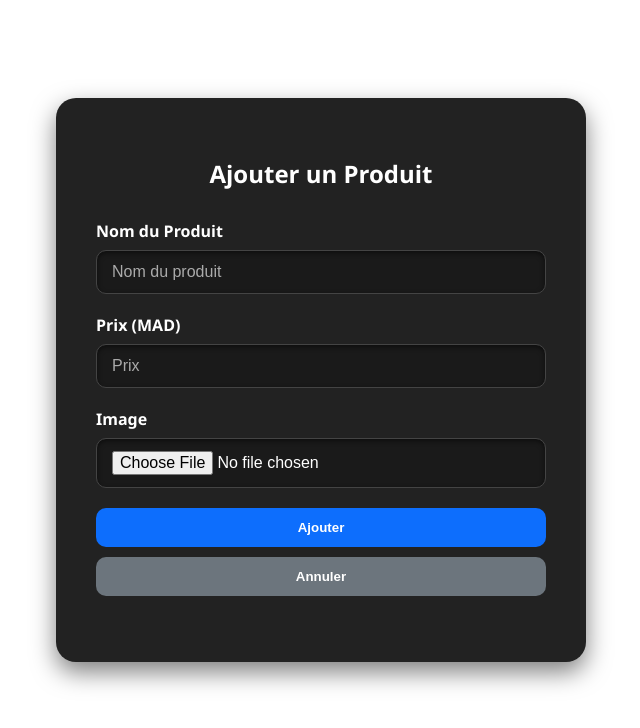
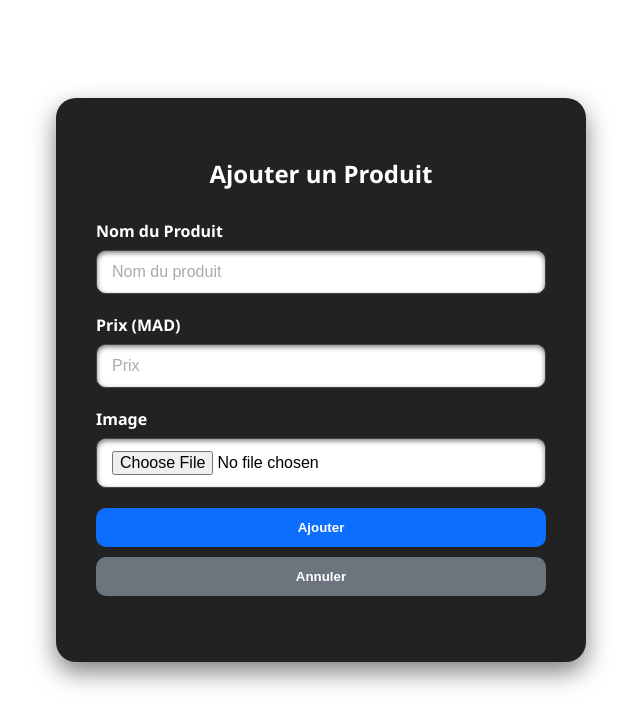
Before and after one commit to salmaoubraim/Projet-de-stage-initiation, a PHP site: page /VIEWS/ADMIN/ajouter_product.php in a window 1280 px wide. Shown: the part 72-800 px from the top of the page, without its empty margins (319-959 px from the left). Run offline with PHP 8.4, Linux system fonts and the light colour scheme.

Commit message:
mise à jour du projet

```diff
--- a/VIEWS/ADMIN/ajouter_product.php
+++ b/VIEWS/ADMIN/ajouter_product.php
@@ -81,8 +81,8 @@ body {
     margin-bottom: 20px;
     border-radius: 10px;
     border: 1px solid #444;
-    background: #1a1a1a;
-    color: #fff;
+    background: white;
+    color: black;
     box-shadow: inset 0 2px 5px rgba(0,0,0,0.5);
     font-size: 16px;
     transition: all 0.3s ease;
@@ -90,7 +90,7 @@ body {
 
 .form-card input:focus {
     outline: none;
-    background: #111;
+    background: white;
     border: 1px solid #0d6efd;
     box-shadow: 0 0 10px #0d6efd;
 }
--- a/electro_ecommerce (6).sql
+++ b/electro_ecommerce (7).sql
@@ -3,7 +3,7 @@
 -- https://www.phpmyadmin.net/
 --
 -- Hôte : 127.0.0.1
--- Généré le : dim. 12 oct. 2025 à 11:58
+-- Généré le : ven. 17 oct. 2025 à 00:53
 -- Version du serveur : 10.4.32-MariaDB
 -- Version de PHP : 8.2.12
 
@@ -73,8 +73,7 @@ INSERT INTO `commande_speciale` (`id`, `user_id`, `username`, `nom_produit`, `qu
 (22, NULL, 'karima', 'Caméra', 1, 'casa', 'En attente', '2025-10-11 09:06:44', NULL),
 (23, NULL, 'Adam', 'casque', 1, 'Agadir', 'En attente', '2025-10-11 09:07:18', NULL),
 (25, NULL, 'Omar', 'Ecouteurs filiaires', 1, 'Agadir', 'En attente', '2025-10-12 08:24:13', NULL),
-(26, NULL, 'Amina', 'Apple mobile', 1, 'Tiznit', 'En attente', '2025-10-12 08:26:25', NULL),
-(27, NULL, 'Amina', 'Apple mobile', 1, 'Tiznit', 'En attente', '2025-10-12 08:28:11', NULL);
+(26, NULL, 'Amina', 'Apple mobile', 1, 'Tiznit', 'En attente', '2025-10-12 08:26:25', NULL);
 
 -- --------------------------------------------------------
 
```
